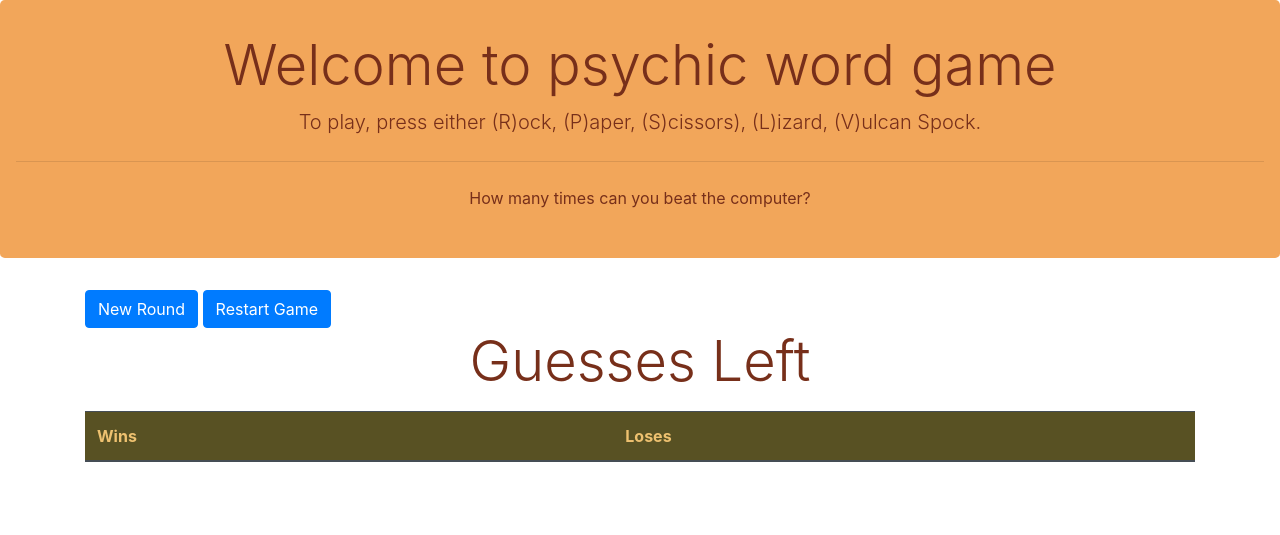
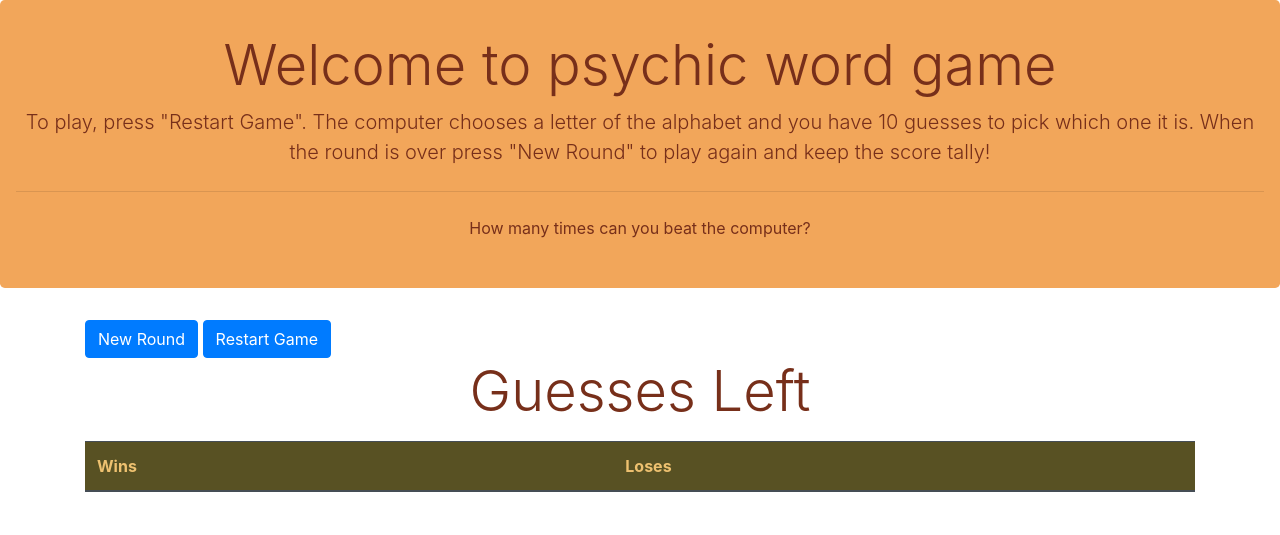
Before and after one commit to KAronoff/word-guess-game, a plain HTML site: page index.html in a window 1280 px wide. Drawn offline with nearby package versions, Linux system fonts and the light colour scheme.

Commit message:
fixed the directions to the game

```diff
--- a/index.html
+++ b/index.html
@@ -14,7 +14,7 @@
   <div id="game">
     <div class="jumbotron text-center">
       <h1 class="display-4">Welcome to psychic word game</h1>
-      <p class="lead">To play, press either (R)ock, (P)aper, (S)cissors), (L)izard, (V)ulcan Spock.</p>
+      <p class="lead">To play, press "Restart Game". The computer chooses a letter of the alphabet and you have 10 guesses to pick which one it is. When the round is over press "New Round" to play again and keep the score tally!</p>
       <hr class="my-4">
       <p>How many times can you beat the computer?</p>
       <!-- this is where the game stuff will be written -->
```
